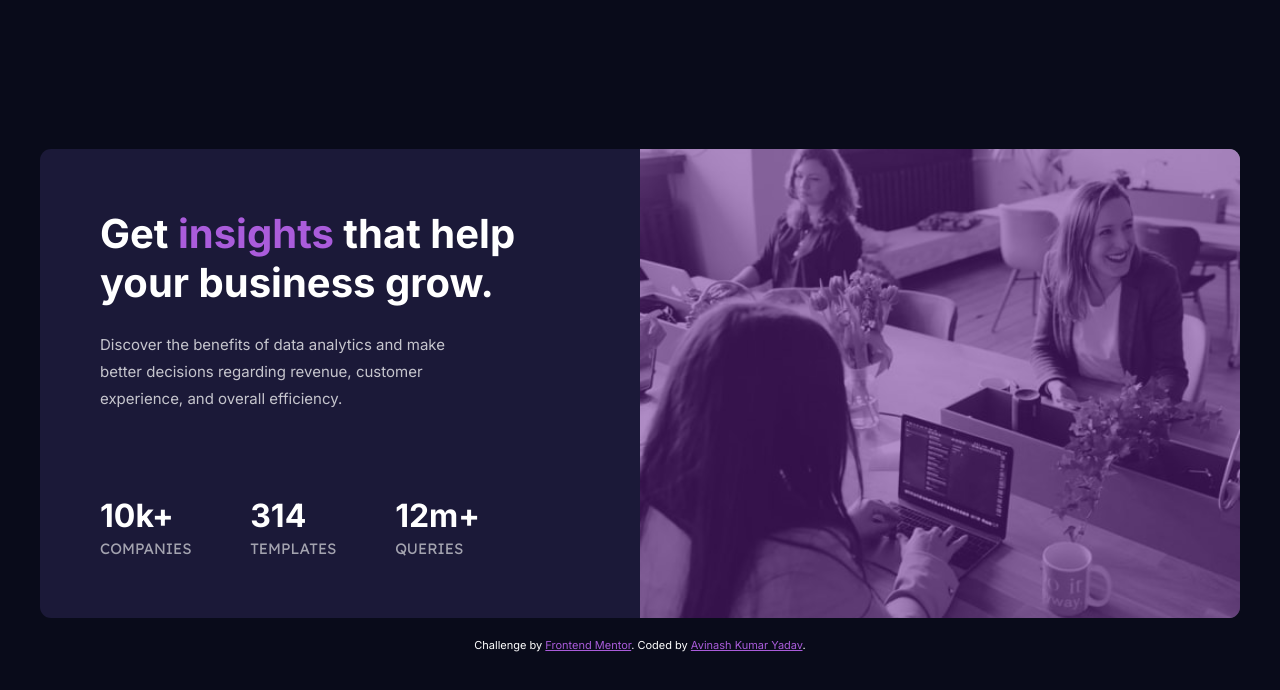
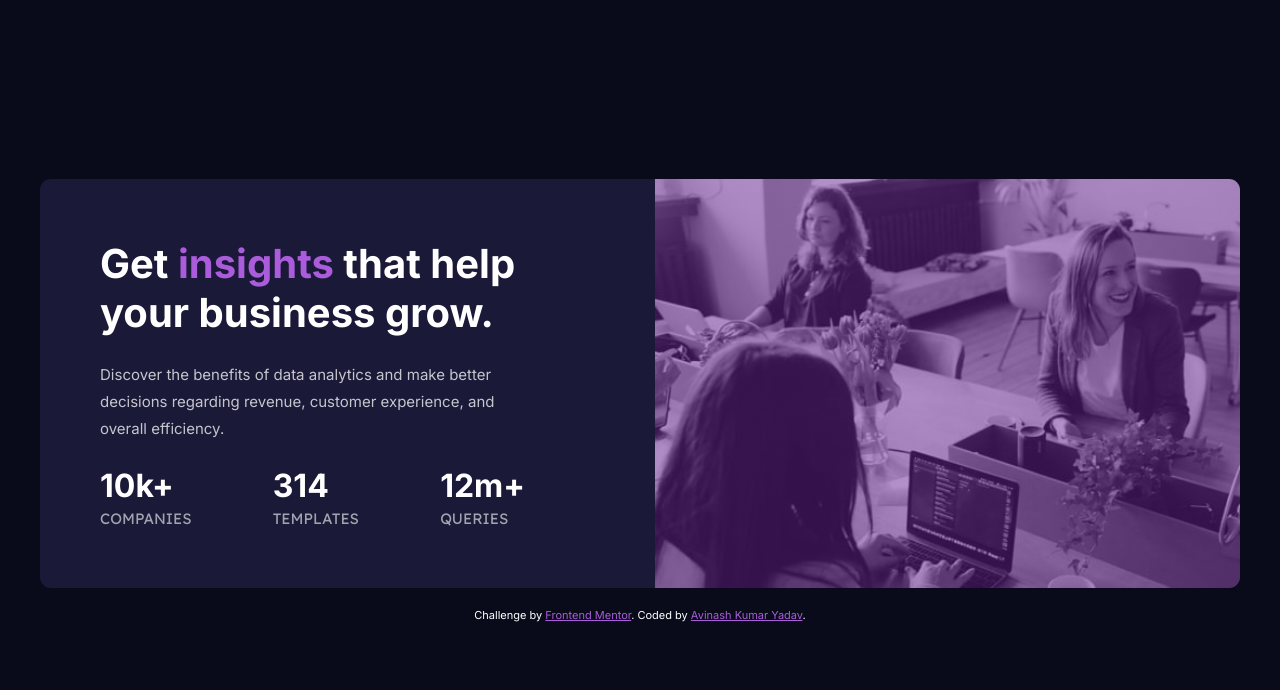
Before and after one commit to avinash4364/Stats-Preview-Card-Component, a plain HTML site: page index.html in a window 1280 px wide. Drawn offline with Linux system fonts and the light colour scheme.

Commit message:
completed the css styling for desktop version of this challenge

```diff
--- a/index.html
+++ b/index.html
@@ -21,7 +21,7 @@
   </head>
   <body>
     <section class="preview-card">
-      <header class="card-heading">
+      <header class="card-header">
         <h1>Get <span>insights</span> that help your business grow.</h1>
         <p class="card-desc">
           Discover the benefits of data analytics and make better decisions
--- a/style.css
+++ b/style.css
@@ -35,70 +35,69 @@ ul {
   max-width: 1200px;
   display: grid;
   grid-template-columns: repeat(2, 1fr);
+  justify-content: space-between;
   border-radius: 11px;
+  column-gap: 30px;
 }
 
-.card-heading {
-  padding: 60px 100px 60px 60px;
+.card-header {
   display: flex;
   flex-direction: column;
   gap: 24px;
+  padding: 60px;
+  padding-right: 100px;
 }
 
-.card-heading h1 {
+.card-header h1 {
   color: var(--main-heading);
   font-size: 40px;
 }
 
-.card-heading h1 span {
+.card-header h1 span {
   color: var(--soft-violet);
 }
 
-.card-heading .card-desc {
+.card-header .card-desc {
   color: var(--paragraph-heading);
   line-height: 1.8;
-  padding-bottom: 60px;
-  padding-right: 60px;
 }
 
 .stats {
   display: flex;
   justify-content: space-between;
-  padding-right: 60px;
 }
 
-.card-heading .stats .stats-text {
+.card-header .stats .stats-text {
   color: var(--stat-heading);
   text-transform: uppercase;
   font-family: 'Lexend Deca', sans-serif;
   padding-top: 4px;
 }
 
-.card-heading .stats .stats-number {
+.card-header .stats .stats-number {
   color: var(--main-heading);
   font-size: 32px;
   font-weight: 700;
 }
 
-.preview-img::before {
-  content: '';
-  display: block;
-  position: absolute;
+.preview-img {
   width: 100%;
   height: 100%;
-  background-color: hsl(277, 64%, 35%);
-  border-radius: inherit;
-  opacity: 0.5;
+  position: relative;
+  background-image: linear-gradient(
+      hsla(277, 64%, 35%, 0.5),
+      hsla(277, 64%, 35%, 0.5)
+    ),
+    url('images/image-header-desktop.jpg');
+  background-size: cover;
+  background-repeat: no-repeat;
+  background-position-x: right;
+  border-bottom-right-radius: 11px;
+  border-top-right-radius: 11px;
 }
 
-.preview-img {
-  width: 100%;
-  position: relative;
-  background-image: url('images/image-header-desktop.jpg');
-  background-size: cover;
-  background-position: center;
-  border-bottom-right-radius: 11px;
-  border-top-right-radius: 11px;
+img {
+  object-fit: contain;
 }
 
 .attribution {
@@ -110,3 +109,29 @@ ul {
 .attribution a {
   color: var(--soft-violet);
 }
+
+/* Responsiveness */
+@media (max-width: 375px) {
+  .preview-card {
+    grid-template-columns: 1fr;
+  }
+
+  .preview-img {
+    grid-row: 1;
+    grid-column: 1;
+    background-size: contain;
+  }
+
+  .card-header h1 {
+    font-size: 32px;
+  }
+
+  .card-header .card-desc {
+    font-size: 12px;
+    line-height: 1.5;
+  }
+
+  .stats {
+    flex-direction: column;
+  }
+}
```
